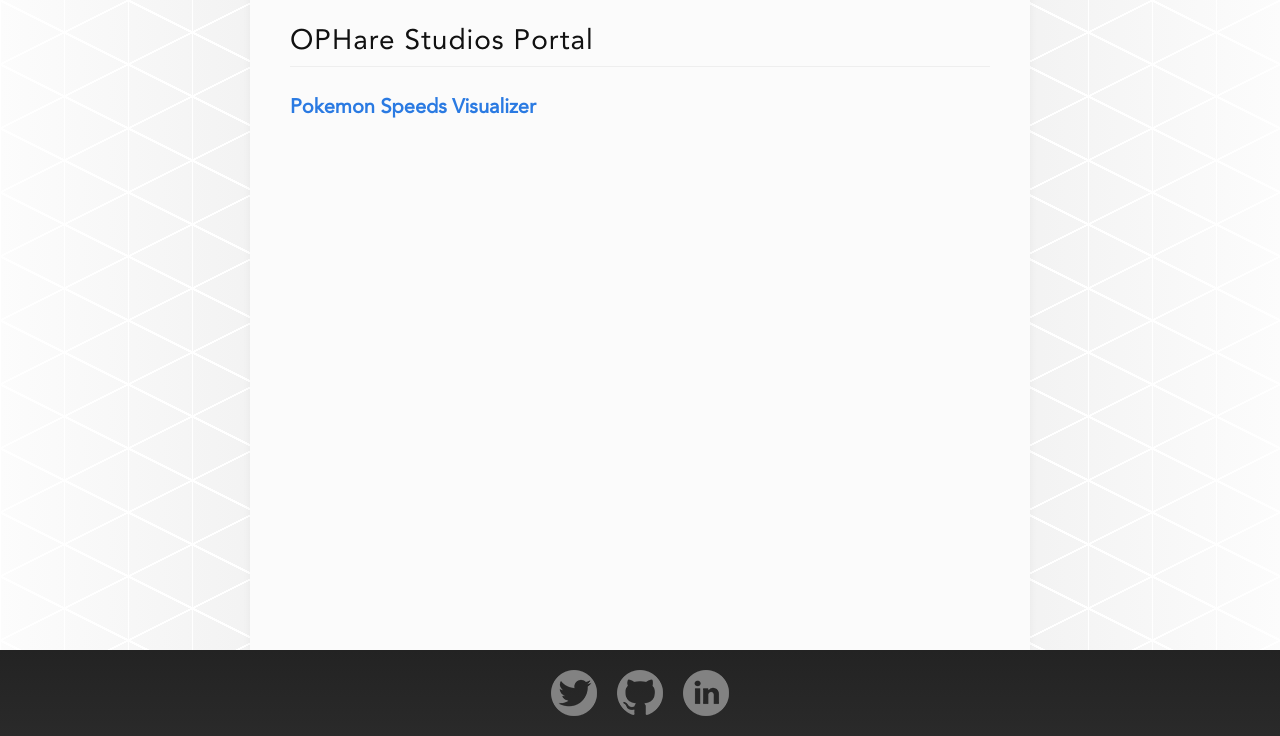
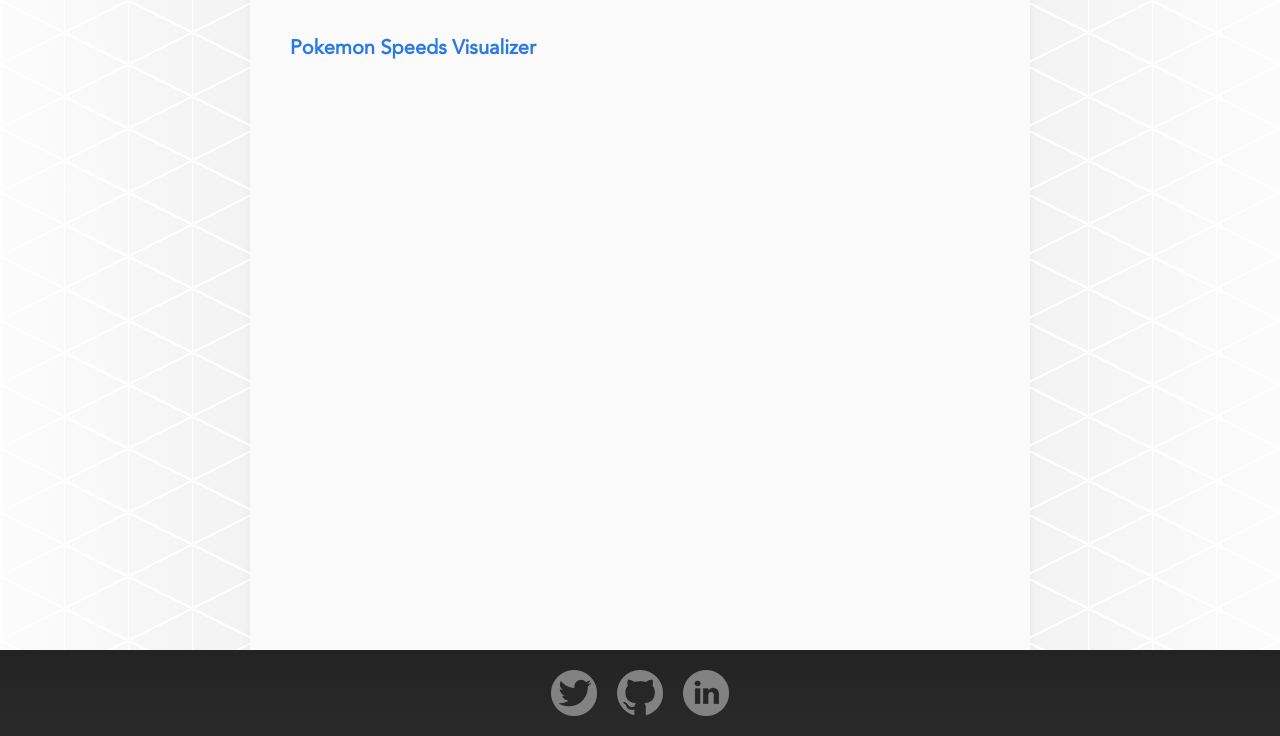
Before and after one commit to Buggy-Virus/ophare-studios, a plain HTML site: page index.html in a window 1280 px wide. Shown: the part 64-800 px from the top of the page. Drawn offline with Linux system fonts and the light colour scheme.

Commit message:
Removed unnecessary header

```diff
--- a/index.html
+++ b/index.html
@@ -33,7 +33,6 @@
 
   <main class="c-page-content" aria-label="Content">
     <div class="c-d-wrapper">
-      <h1 class="page-heading">OPHare Studios Portal</h1>
       <ul class="portal-list">
         <li>
           <a href="pokemon_speed.html">Pokemon Speeds Visualizer</a>
```
